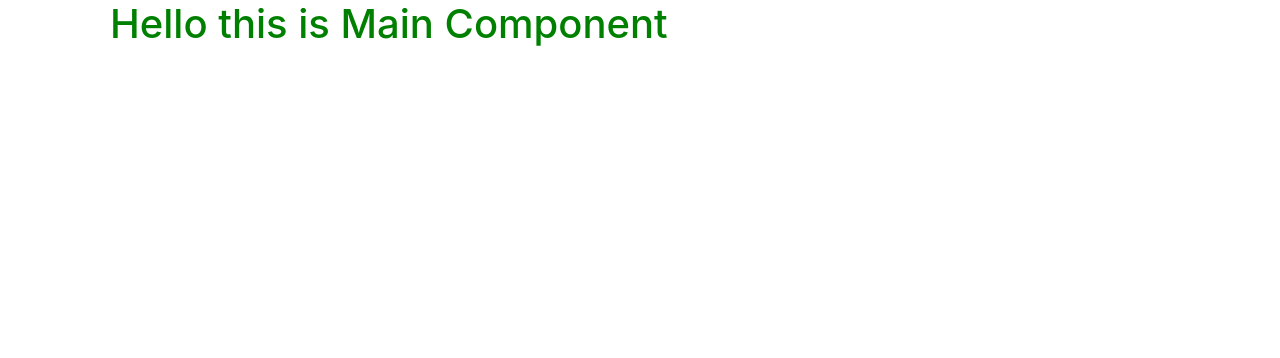
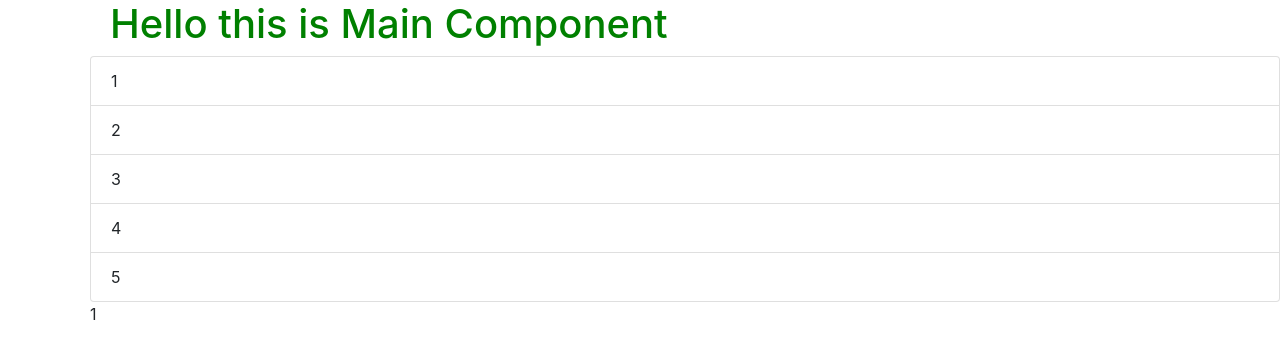
Before and after one commit to RomaNovo/angularHomeWork, an Angular app: page / in a window 1280 px wide. Shown: the top 358 px of the page. Built offline with nearby package versions, Linux system fonts and the light colour scheme.

Commit message:
switch directive

```diff
--- a/src/app/app.component.html
+++ b/src/app/app.component.html
@@ -1 +1,15 @@
 <h1 [appbackground]="'green'" [hoverColor]="'darkred'" > Hello this is Main Component</h1>
+
+<ul class="list-group">
+	<li class="list-group-item" *ngFor='let item of items' (click)='onClick(item)'>
+		{{item}}
+	</li>
+</ul>
+
+<div [ngSwitch]='current'>
+	<p *ngSwitchCase='1'>1</p>
+	<p *ngSwitchCase='2'>2</p>
+	<p *ngSwitchCase='3'>3</p>
+	<p *ngSwitchCase='4'>4</p>
+	<p *ngSwitchDefault>default</p>
+</div>
--- a/src/app/app.component.ts
+++ b/src/app/app.component.ts
@@ -8,4 +8,11 @@
 
 export class AppComponent {
 	headerText = 'Создание своей директивы';
+
+	items: number[] = [1,2,3,4,5];
+	current: number = 1;
+
+	onClick(num:number) {
+		this.current = num;
+	}
 }
```
